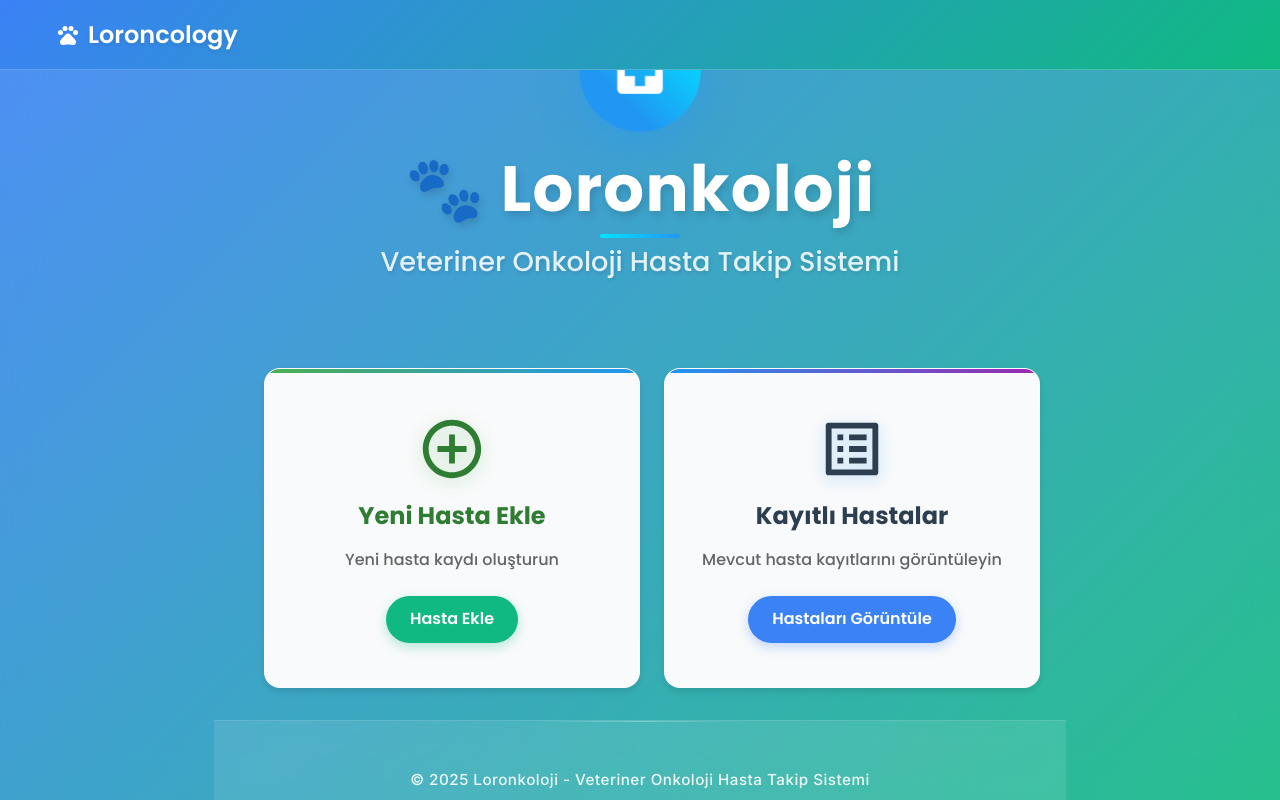
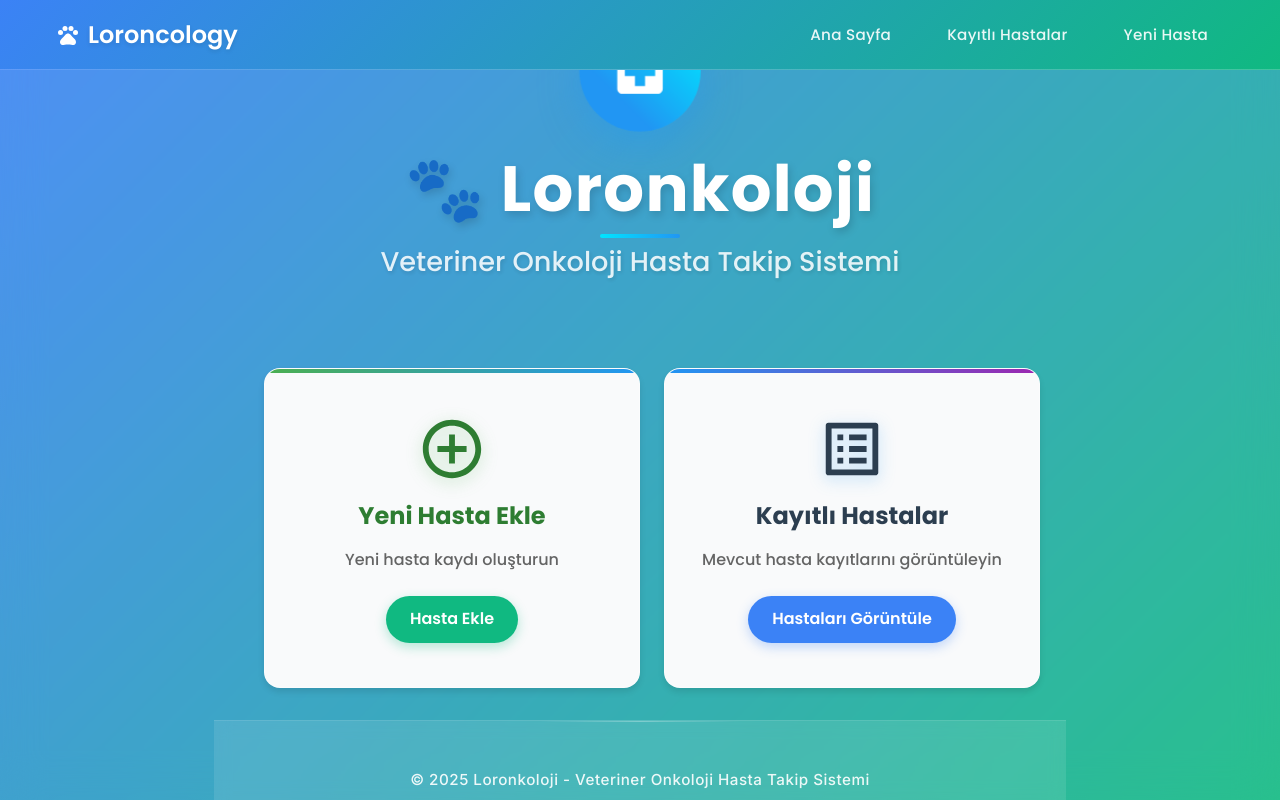
Before and after one commit to nicolamenekse/loroncology, a React (Vite) app: page / in a window 1280 px wide. Built offline with nearby package versions, Linux system fonts and the light colour scheme; no server answers.

Commit message:
improvements-mobile-tablet

```diff
--- a/src/App.css
+++ b/src/App.css
@@ -58,6 +58,37 @@ body {
   width: 100%;
 }
 
+/* Desktop Navigation */
+.desktop-nav {
+  display: flex;
+  gap: 1.5rem;
+  list-style: none;
+  margin: 0;
+  padding: 0;
+}
+
+.desktop-nav li {
+  margin: 0;
+}
+
+.desktop-nav a {
+  color: rgba(255, 255, 255, 0.9);
+  text-decoration: none;
+  font-weight: 500;
+  padding: 0.5rem 1rem;
+  border-radius: 8px;
+  transition: all 0.3s cubic-bezier(0.4, 0, 0.2, 1);
+  white-space: nowrap;
+  font-size: 0.95rem;
+  letter-spacing: 0.3px;
+}
+
+.desktop-nav a:hover {
+  background-color: rgba(255, 255, 255, 0.15);
+  color: #FFFFFF;
+  transform: translateY(-1px);
+}
+
 @media (max-width: 768px) {
   .nav-container {
     justify-content: center;
@@ -77,6 +108,11 @@ body {
   .hamburger-menu {
     position: absolute;
     right: 1rem;
+  }
+
+  /* Hide desktop navigation on mobile */
+  .desktop-nav {
+    display: none;
   }
 }
 
@@ -109,6 +145,18 @@ body {
   .nav-container .nav-links {
     display: none;
   }
+}
+
+/* Desktop/Laptop görünümü için nav-links'i göster */
+@media (min-width: 769px) {
+  .hamburger-menu {
+    display: none;
+  }
+
+  .nav-container .nav-links {
+    display: flex !important;
+  }
+}
 
   .menu-overlay {
     position: fixed;
@@ -215,6 +263,20 @@ body {
   list-style: none;
   margin: 0;
   padding: 0;
+}
+
+/* Desktop'ta nav-links'i göster, mobile'ta gizle */
+@media (max-width: 768px) {
+  .nav-links {
+    display: none;
+  }
+}
+
+/* Desktop'ta nav-links'i göster */
+@media (min-width: 769px) {
+  .nav-links {
+    display: flex !important;
+  }
 }
 
 .nav-links a {
--- a/src/App.jsx
+++ b/src/App.jsx
@@ -79,6 +79,13 @@ function App() {
                 <PetsIcon sx={{ fontSize: 24, color: 'white' }} />
                 <h1>Loroncology</h1>
               </Link>
+              {/* Desktop Navigation */}
+              <ul className="desktop-nav">
+                <li><Link to="/">Ana Sayfa</Link></li>
+                <li><Link to="/hastalar">Kayıtlı Hastalar</Link></li>
+                <li><Link to="/yeni-hasta">Yeni Hasta</Link></li>
+              </ul>
+              {/* Mobile Navigation */}
               <button className="hamburger-menu" onClick={() => setIsMenuOpen(!isMenuOpen)}>
                 {isMenuOpen ? '✕' : '☰'}
               </button>
@@ -88,8 +95,8 @@ function App() {
               <div className={`mobile-nav ${isMenuOpen ? 'active' : ''}`}>
                 <ul className="nav-links">
                   <li><Link to="/" onClick={() => setIsMenuOpen(false)}>Ana Sayfa</Link></li>
+                  <li><Link to="/hastalar" onClick={() => setIsMenuOpen(false)}>Kayıtlı Hastalar</Link></li>
                   <li><Link to="/yeni-hasta" onClick={() => setIsMenuOpen(false)}>Yeni Hasta</Link></li>
-                  <li><Link to="/hastalar" onClick={() => setIsMenuOpen(false)}>Hastalar</Link></li>
                 </ul>
               </div>
             </nav>
```
